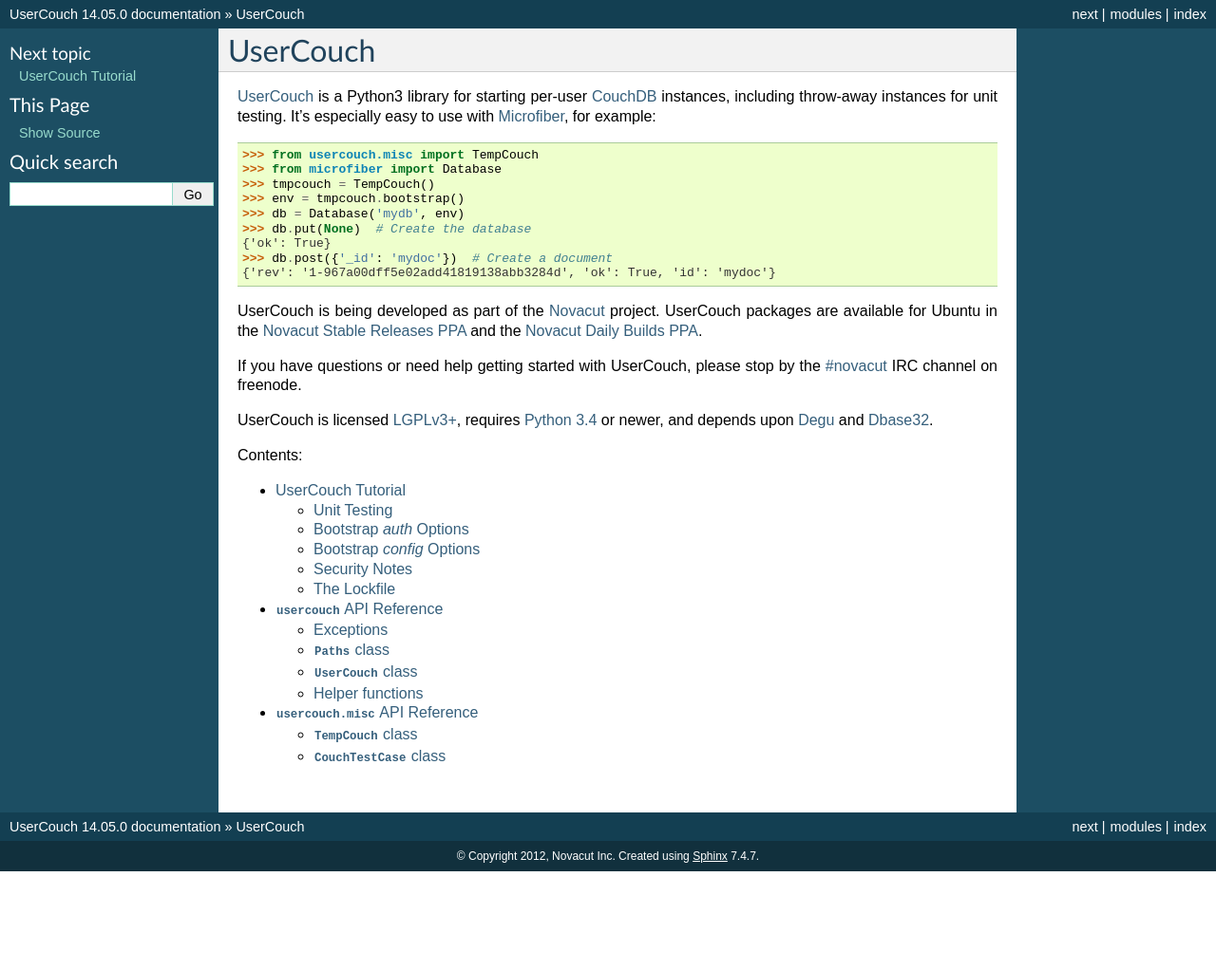
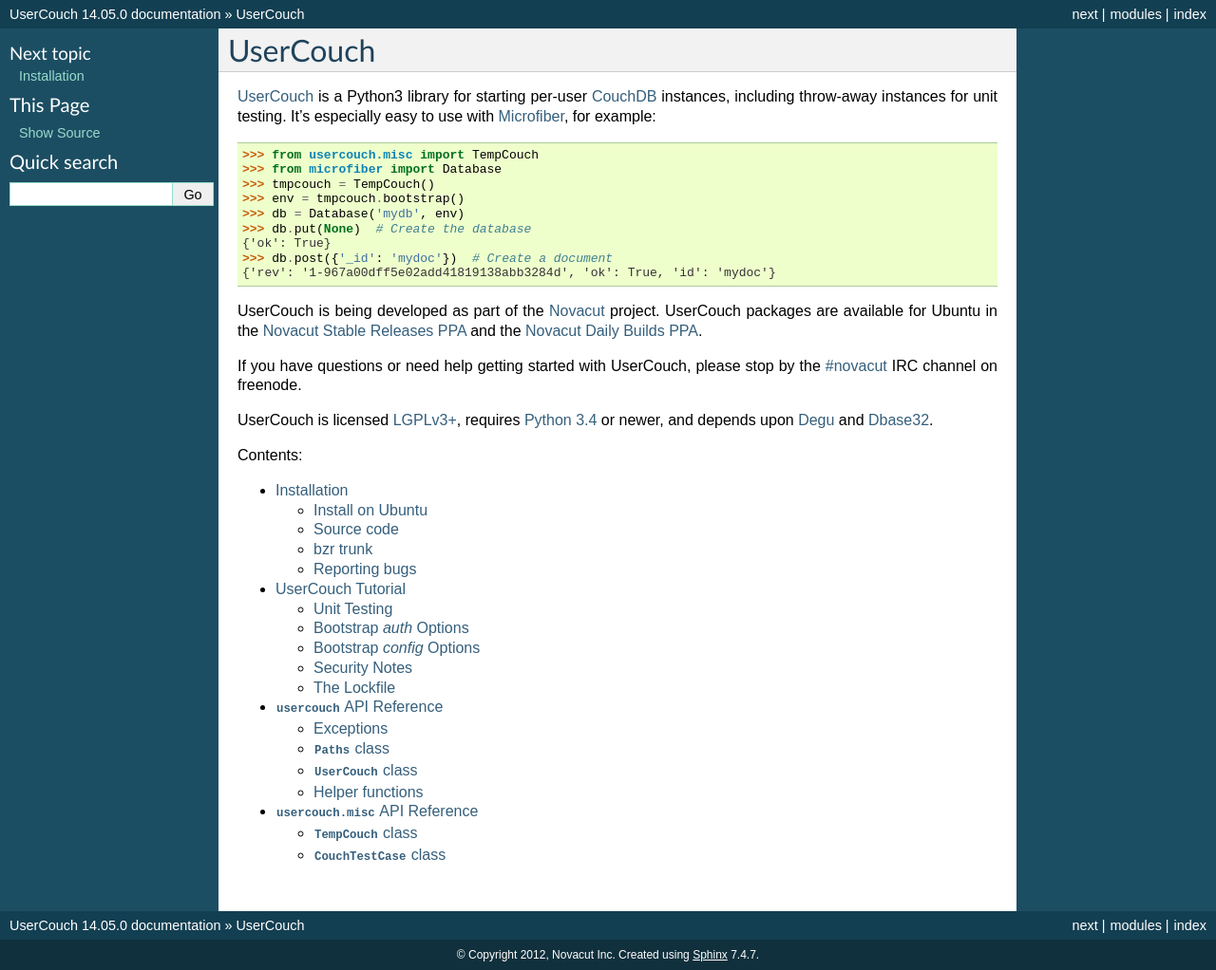
Before and after one commit to json420/usercouch, a Sphinx documentation site: the page built from doc/index.rst, in a window 1280 px wide. Shown: the whole page at 95% size. Built offline with Sphinx 7.4.7, drawn with Linux system fonts in a browser that asks for light colours; the version number is read from the project's files by our own code; before the commit the page ends 918 px from its top, so only the background shows below that; some of the changed lines change nothing that is shown.

Commit message:
Add doc/install.rst based on latest in Microfiber

```diff
--- a/doc/index.rst
+++ b/doc/index.rst
@@ -31,6 +31,7 @@
 .. toctree::
     :maxdepth: 2
 
+    install
     tutorial
     usercouch
     usercouch_misc
--- /dev/null
+++ b/doc/install.rst
@@ -0,0 +1,96 @@
+Installation
+============
+
+`UserCouch`_ packages are available for `Ubuntu`_ in the
+`Novacut Stable Releases PPA`_ and the `Novacut Daily Builds PPA`_.
+
+
+
+Install on Ubuntu
+-----------------
+
+Installation on Ubuntu is easy. First add either the stable PPA::
+
+    sudo apt-add-repository ppa:novacut/stable
+    sudo apt-get update
+
+Or the daily PPA::
+
+    sudo apt-add-repository ppa:novacut/daily
+    sudo apt-get update
+
+And then install the ``python3-usercouch`` package::
+
+    sudo apt-get install python3-usercouch
+
+Optionally install the ``python3-usercouch-doc`` package to have this
+documentation available locally and offline::
+
+    sudo apt-get install python3-usercouch-doc
+
+After which the documentation can be browsed at:
+
+    file:///usr/share/doc/python3-usercouch-doc/html/index.html
+
+You can run the UserCouch unit tests against the insalled
+``python3-usercouch`` package like this::
+
+    python3 -m usercouch.tests.run
+
+Note that if you add both the stable and the daily PPA, the versions in the
+daily PPA will supersede the versions in the stable PPA.
+
+
+
+Source code
+-----------
+
+You can also download the source code tarball for each release `from
+Launchpad`_.
+
+
+
+bzr trunk
+---------
+
+Finally, can you grab the latest code from the `bzr trunk`_ branch like this::
+
+    bzr checkout lp:usercouch
+
+Or create your own branch for your own work like this::
+
+    bzr branch lp:usercouch lp:~/usercouch/mybranch
+    bzr checkout lp:~/usercouch/mybranch
+
+You can run the UserCouch unit tests from within the source tree like this::
+
+    ./setup.py test
+
+
+
+Reporting bugs
+--------------
+
+The `usercouch Launchpad project`_ is where all UserCouch development is
+coordinated, including bug tracking.
+
+If you're using `Ubuntu`_ and have the ``python3-usercouch`` package installed,
+the best way to file a bug is to open a terminal and run::
+
+    ubuntu-bug python3-usercouch
+
+This will automatically attach useful information to the bug report, which
+can greatly help in diagnosing the problem.
+
+Otherwise, please file a bug directly `through the web UI`_.
+
+
+
+.. _`UserCouch`: https://launchpad.net/usercouch
+.. _`Ubuntu`: http://www.ubuntu.com/
+.. _`Novacut Stable Releases PPA`: https://launchpad.net/~novacut/+archive/stable
+.. _`Novacut Daily Builds PPA`: https://launchpad.net/~novacut/+archive/daily
+.. _`from Launchpad`: https://launchpad.net/usercouch/+download
+.. _`bzr trunk`: https://code.launchpad.net/~dmedia/usercouch/trunk
+.. _`usercouch Launchpad project`: https://launchpad.net/usercouch
+.. _`through the web UI`: https://bugs.launchpad.net/usercouch
```
